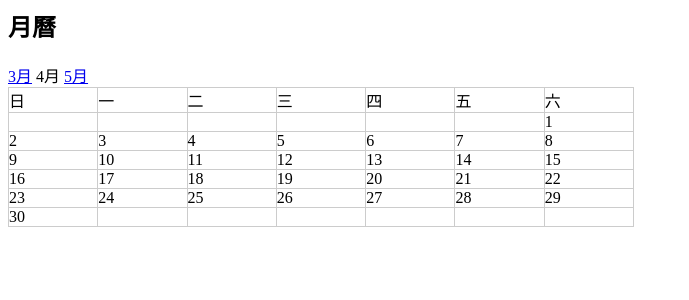
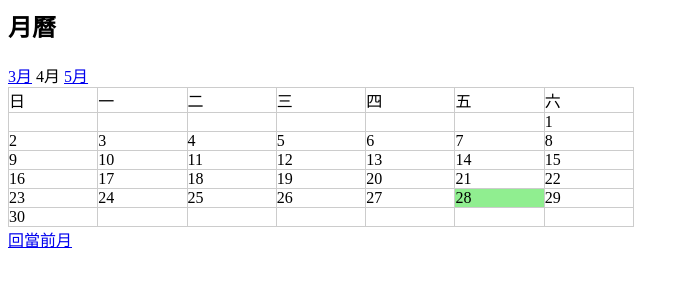
Before and after one commit to mackliu/11201-PHP, a PHP site: page /calendar.php in a window 1280 px wide. Shown: the top 300 px of the page, without its empty margins (0-689 px from the left). Run offline with PHP 8.4, Linux system fonts and the light colour scheme.

Commit message:
增加對今日的判斷

```diff
--- a/calendar.php
+++ b/calendar.php
@@ -62,10 +62,17 @@ if($month==12){
 <div>六</div>
 <?php
 for($i=0;$i<count($days);$i++){
-    echo "<div> {$days[$i]} </div>";
+    $today=date("d");
+    if($today==$days[$i]){
+
+        echo "<div class='today'> {$days[$i]} </div>";
+    }else{
+        echo "<div> {$days[$i]} </div>";
+    }
 }
 
 ?>
-
-
 </div>
+<div>
+    <a href="?year=<?=date("Y");?>&month=<?=date("n");?>">回當前月</a>
+</div>
--- a/style.css
+++ b/style.css
@@ -25,3 +25,7 @@ td {
     margin-left: 1px;
     margin-top: 1px;
 }
+
+.today{
+    background: lightgreen;
+}
```
